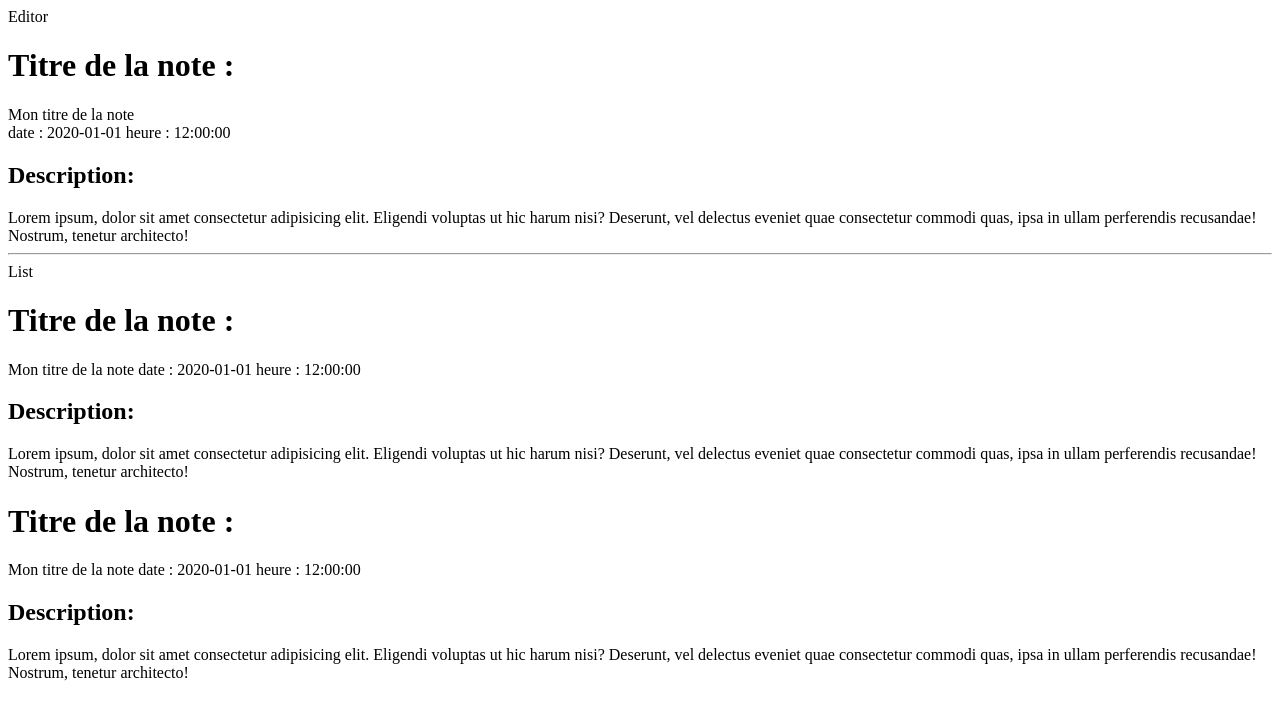
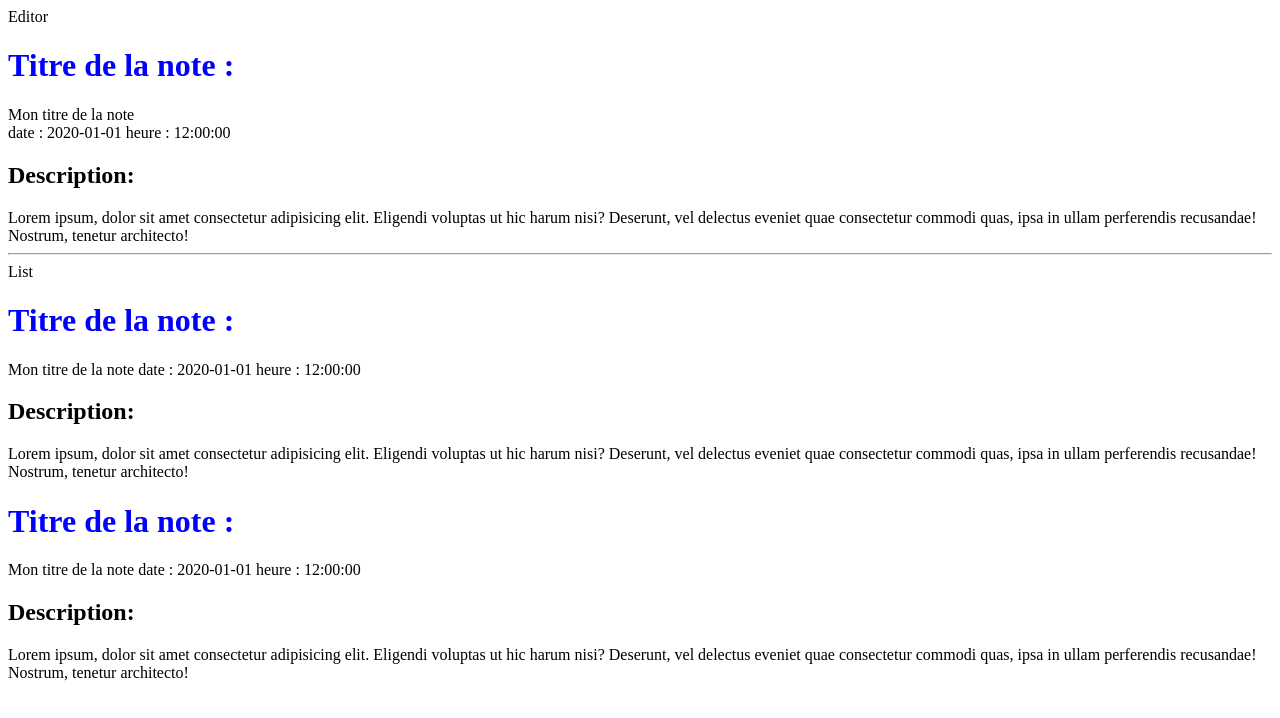
Before and after one commit to AudreyBalat/formation_2020_12, a website: page index.html in a window 1280 px wide. Drawn offline with Linux system fonts and the light colour scheme.

Commit message:
Mise en place css

```diff
--- /dev/null
+++ b/css/style.css
@@ -0,0 +1,5 @@
+/* selecteur pour tous les h1 */
+h1{
+    color: blue;
+    font-weight: 900;
+}
--- a/index.html
+++ b/index.html
@@ -4,6 +4,7 @@
     <meta charset="UTF-8">
     <meta name="viewport" content="width=device-width, initial-scale=1.0">
     <title>Mes Post It&copy;</title> <!-- &copy pour le copie right-->
+    <link rel="stylesheet" href="css/style.css"/>
 </head>
 <body>
     <div id="main">
```
